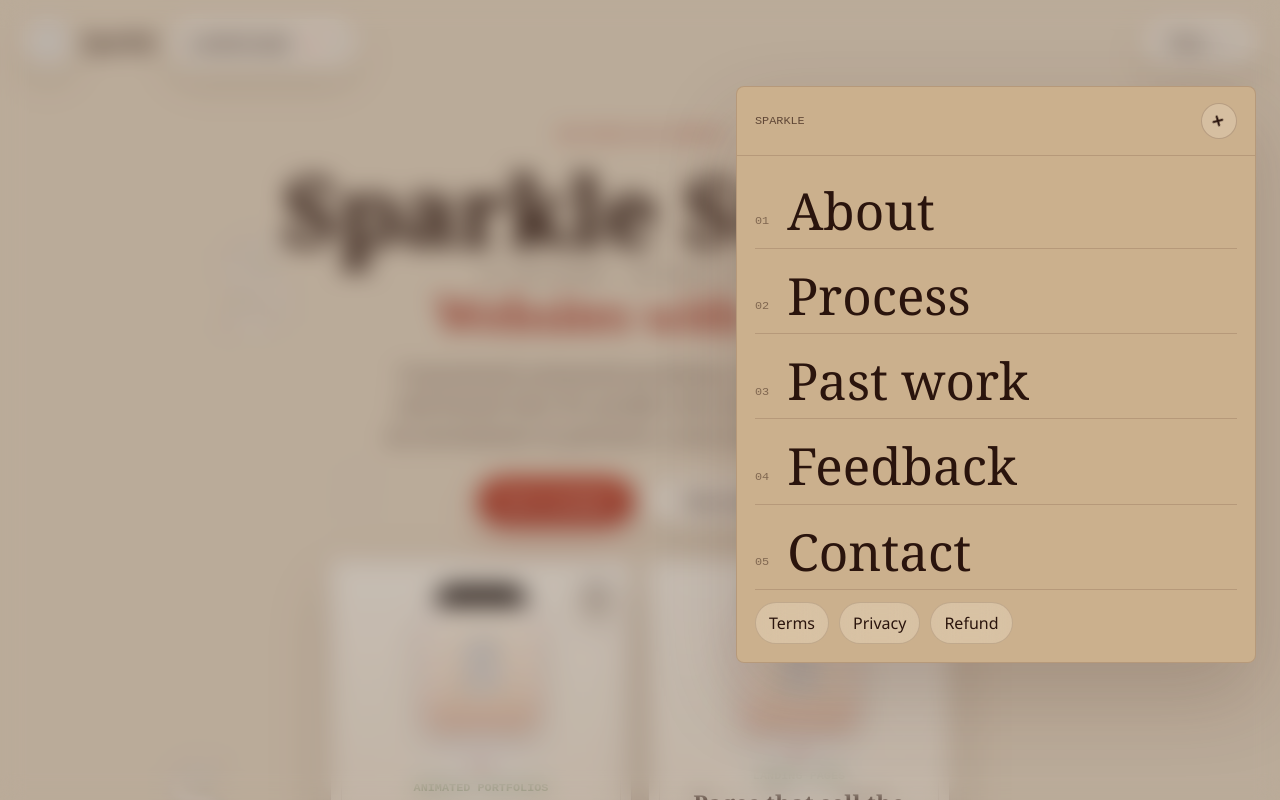
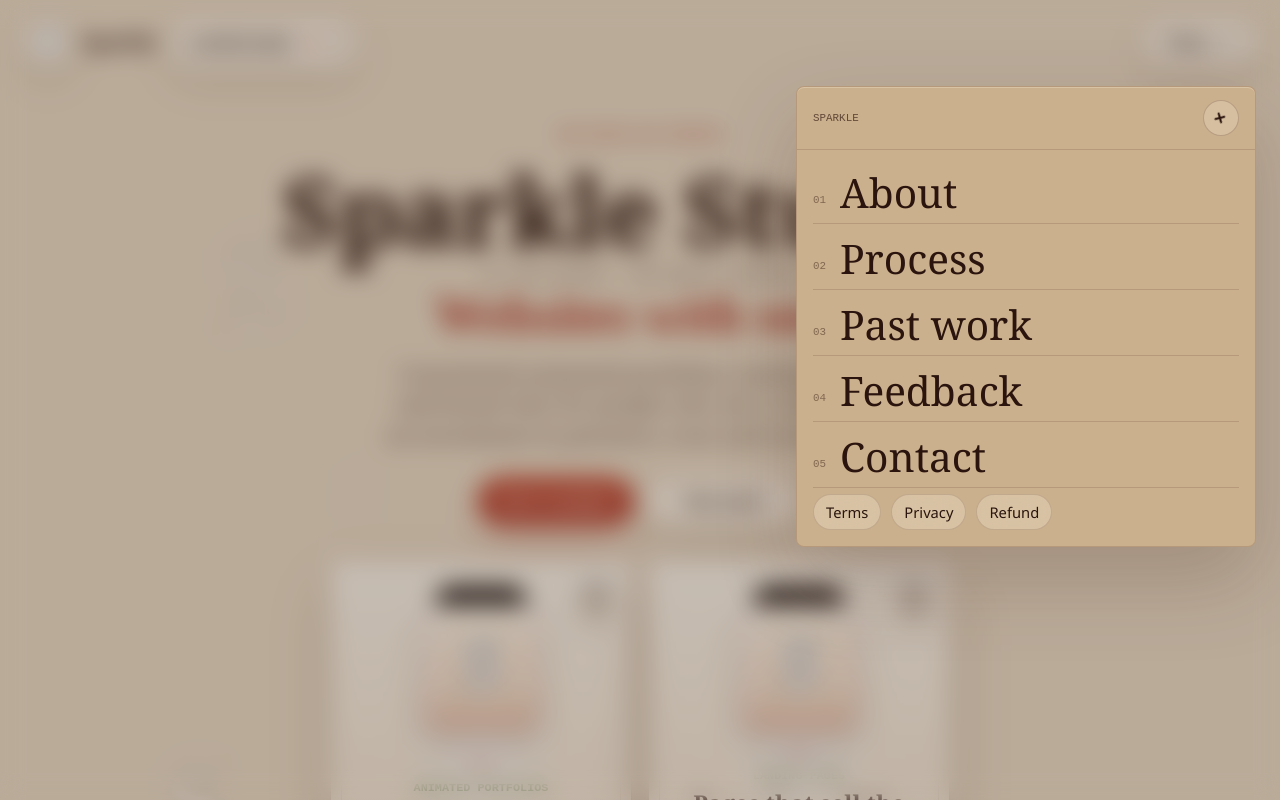
Before and after one commit to sw8tx/sw8tx.lol, a Next.js app: page / in a window 1280 px wide. Both pictures are taken after a click on the button "Menu". Shown: the top 800 px of the page. Built offline with nearby package versions, Linux system fonts and the light colour scheme.

Commit message:
Polish menu panel interactions

```diff
--- a/components/HomePageClient.tsx
+++ b/components/HomePageClient.tsx
@@ -984,16 +984,16 @@
                   <div className="menu-panel">
                     {copy.menuItems.map((item, index) => (
                       <motion.a
-                      animate={{ opacity: 1, y: 0 }}
+                        animate={{ opacity: 1, x: 0, y: 0 }}
                         className="menu-link"
                         href={item.href}
-                      initial={{ opacity: 0, y: 14 }}
+                        initial={{ opacity: 0, x: 18, y: 10 }}
                         key={item.href}
                         onClick={() => setMenuOpen(false)}
-                      transition={{ delay: 0.04 + index * 0.045, duration: 0.28 }}
+                        transition={{ delay: 0.05 + index * 0.055, duration: 0.34, ease: [0.16, 1, 0.3, 1] }}
                       >
                         <span className="menu-link-meta">{String(index + 1).padStart(2, "0")}</span>
-                      <span>{item.label}</span>
+                        <span className="menu-link-text">{item.label}</span>
                       </motion.a>
                     ))}
 
--- a/styles/globals.css
+++ b/styles/globals.css
@@ -487,22 +487,24 @@
 }
 
 .menu-sheet {
-  width: min(100%, 520px);
+  width: min(100%, 460px);
   overflow: hidden;
   border: 1px solid rgba(83, 52, 35, 0.18);
   border-radius: 8px;
   color: var(--ink);
   background: #cbb08d;
-  box-shadow: 0 34px 80px rgba(83, 52, 35, 0.22);
+  box-shadow:
+    0 34px 80px rgba(83, 52, 35, 0.24),
+    inset 0 1px 0 rgba(255, 247, 232, 0.26);
 }
 
 .menu-topbar {
-  min-height: 64px;
+  min-height: 58px;
   display: flex;
   align-items: center;
   justify-content: space-between;
   gap: 16px;
-  padding: 16px 18px;
+  padding: 13px 16px;
   border-bottom: 1px solid rgba(83, 52, 35, 0.18);
 }
 
@@ -525,6 +527,7 @@
 
 .menu-badge {
   color: rgba(55, 32, 22, 0.72);
+  font-size: 0.68rem;
 }
 
 .menu-sheet-close {
@@ -565,28 +568,70 @@
 
 .menu-panel {
   display: grid;
-  gap: 12px;
-  padding: 20px 18px 18px;
+  gap: 6px;
+  padding: 14px 16px 16px;
 }
 
 .menu-link {
+  --link-shift: 0px;
   display: grid;
   grid-template-columns: auto 1fr;
-  gap: 18px;
+  gap: 14px;
   align-items: end;
-  padding: 10px 0 14px;
+  padding: 9px 0 11px;
   border-bottom: 1px solid rgba(83, 52, 35, 0.18);
   color: var(--ink);
   font-family: var(--font-serif);
-  font-size: 3.2rem;
-  line-height: 0.94;
+  font-size: 2.54rem;
+  line-height: 0.96;
   text-decoration: none;
+  transform: translateX(var(--link-shift));
+  transition:
+    color 180ms ease,
+    transform 220ms var(--ease);
+}
+
+.menu-link::before {
+  content: "";
+  position: absolute;
+  left: 0;
+  right: auto;
+  bottom: -1px;
+  width: 0;
+  height: 2px;
+  border-radius: 999px;
+  background: var(--rust);
+  transition: width 260ms var(--ease);
+}
+
+.menu-link::after {
+  content: "";
+  position: absolute;
+  left: -10px;
+  top: 50%;
+  width: 6px;
+  height: 6px;
+  border-radius: 50%;
+  opacity: 0;
+  background: var(--rust);
+  transform: translateY(-50%) scale(0.5);
+  transition:
+    opacity 180ms ease,
+    transform 220ms var(--ease);
+}
+
+.menu-link-text {
+  display: inline-block;
+  transform-origin: left center;
+  transition:
+    transform 220ms var(--ease),
+    letter-spacing 180ms ease;
 }
 
 .menu-link-meta {
   color: rgba(55, 32, 22, 0.5);
   font-family: var(--font-mono);
-  font-size: 0.74rem;
+  font-size: 0.68rem;
   line-height: 1;
   transform: translateY(-0.35rem);
 }
@@ -618,6 +663,9 @@
   border-color: rgba(83, 52, 35, 0.18);
   background: rgba(255, 247, 232, 0.26);
   box-shadow: none;
+  min-height: 34px;
+  padding: 7px 12px;
+  font-size: 0.92rem;
 }
 
 .hero {
@@ -1523,6 +1571,20 @@
 
   .menu-link:hover {
     color: var(--rust);
+    --link-shift: 10px;
+  }
+
+  .menu-link:hover::before {
+    width: 100%;
+  }
+
+  .menu-link:hover::after {
+    opacity: 1;
+    transform: translateY(-50%) scale(1);
+  }
+
+  .menu-link:hover .menu-link-text {
+    transform: translateX(5px) scale(1.02);
   }
 
   .process-card:hover,
@@ -1636,8 +1698,12 @@
     padding: 74px 12px 12px;
   }
 
+  .menu-sheet {
+    width: min(100%, 430px);
+  }
+
   .menu-link {
-    font-size: 2.45rem;
+    font-size: 2.05rem;
   }
 
   .hero {
@@ -1798,6 +1864,29 @@
     min-width: 48px;
   }
 
+  .menu-sheet {
+    width: min(100%, 360px);
+  }
+
+  .menu-topbar {
+    min-height: 54px;
+    padding: 12px 14px;
+  }
+
+  .menu-panel {
+    padding: 12px 14px 14px;
+  }
+
+  .menu-link {
+    gap: 11px;
+    font-size: 1.72rem;
+    padding: 8px 0 10px;
+  }
+
+  .menu-link-meta {
+    font-size: 0.62rem;
+  }
+
   .language-menu {
     left: 0;
     width: min(186px, calc(100vw - 28px));
```
Lines whose indentation alone changed are shown as unchanged.
